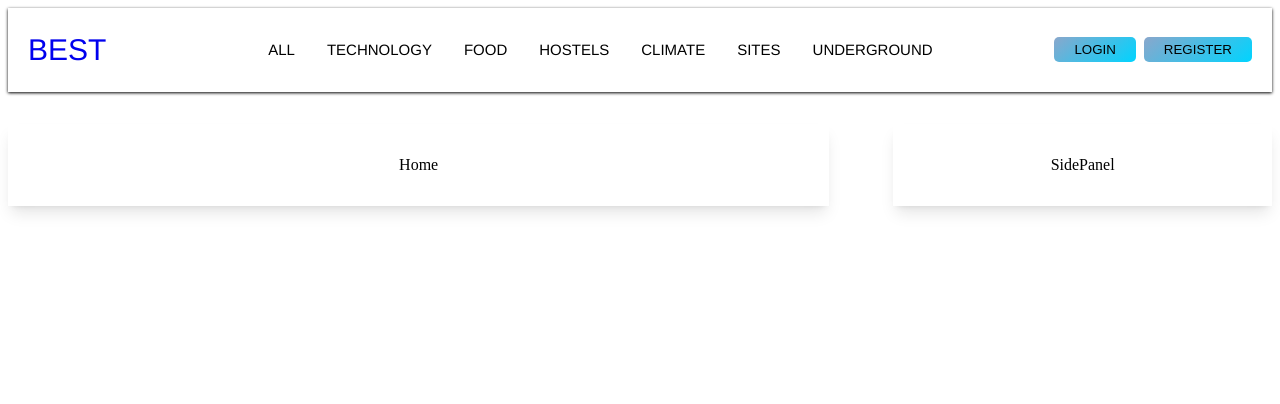
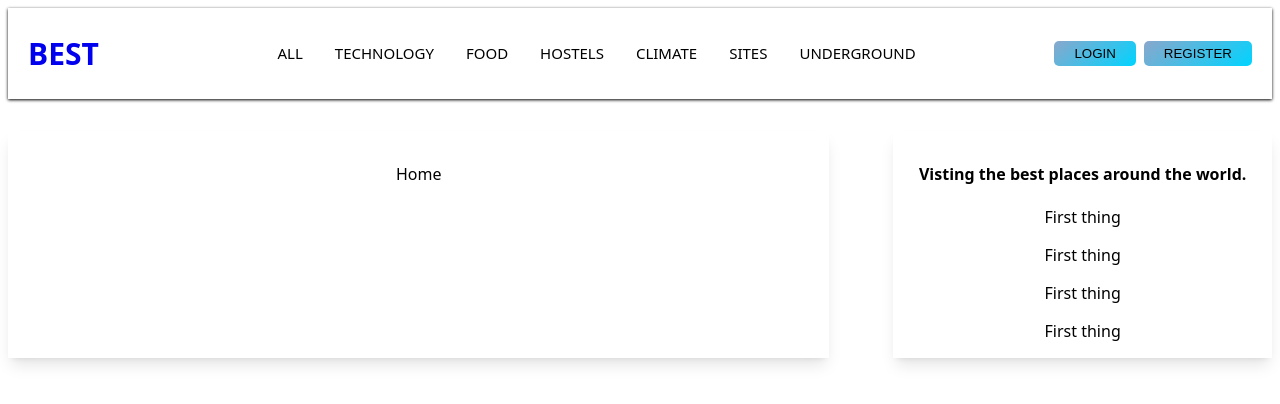
Before and after one commit to liamasis/bestblog, a React (Vite) app in the folder frontend/: page / in a window 1280 px wide. Shown: the top 404 px of the page. Built offline with nearby package versions, Linux system fonts and the light colour scheme.

Commit message:
adding material ui and building some lorem content

```diff
--- a/frontend/package.json
+++ b/frontend/package.json
@@ -10,6 +10,11 @@
     "preview": "vite preview"
   },
   "dependencies": {
+    "@emotion/react": "^11.11.1",
+    "@emotion/styled": "^11.11.0",
+    "@fontsource/roboto": "^5.0.8",
+    "@mui/icons-material": "^5.14.19",
+    "@mui/material": "^5.14.19",
     "@reduxjs/toolkit": "^1.9.7",
     "react": "^18.2.0",
     "react-dom": "^18.2.0",
--- a/frontend/src/App.jsx
+++ b/frontend/src/App.jsx
@@ -3,6 +3,12 @@ import { NavBar } from './components/NavBar/NavBar'
 import Login from './components/Login/Login'
 import Register from './components/Register/Register'
 import Home from './components/Home/Home'
+import '@fontsource/roboto/300.css';
+import '@fontsource/roboto/400.css';
+import '@fontsource/roboto/500.css';
+import '@fontsource/roboto/700.css';
+import './App.scss';
+
 import {
   BrowserRouter as Router,
   Routes,
--- /dev/null
+++ b/frontend/src/App.scss
@@ -0,0 +1,3 @@
+body {
+    font-family: system-ui, -apple-system, BlinkMacSystemFont, 'Segoe UI', Roboto, Oxygen, Ubuntu, Cantarell, 'Open Sans', 'Helvetica Neue', sans-serif;
+}
--- a/frontend/src/components/NavBar/NavBar.scss
+++ b/frontend/src/components/NavBar/NavBar.scss
@@ -14,8 +14,8 @@
 
 .logo {
     font-size: 30px;
-    font-weight: 400;
-    font-family: Helvetica, sans-serif;
+    font-weight: 700;
+    font-family: system-ui, -apple-system, BlinkMacSystemFont, 'Segoe UI', Roboto, Oxygen, Ubuntu, Cantarell, 'Open Sans', 'Helvetica Neue', sans-serif;
     text-decoration: none;
     text-decoration-color: black;
 }
@@ -31,7 +31,7 @@ ul {
 
 .nav_link {
     text-transform: uppercase;
-    font-family: Helvetica, sans-serif;
+    font-family: system-ui, -apple-system, BlinkMacSystemFont, 'Segoe UI', Roboto, Oxygen, Ubuntu, Cantarell, 'Open Sans', 'Helvetica Neue', sans-serif;
     font-size: 15px;
     cursor: pointer;
 }
--- a/frontend/src/components/SidePanel/SidePanel.jsx
+++ b/frontend/src/components/SidePanel/SidePanel.jsx
@@ -2,6 +2,40 @@ import React from 'react'
 
 export const SidePanel = () => {
   return (
-    <div className='container'>SidePanel</div>
+    <div className='container'>
+      <div className="">
+        <h4>
+          Visting the best places around the world.
+        </h4>
+        <div className="">
+          <div className="">
+            <p>
+              First thing
+            </p>
+          </div>
+        </div>
+        <div className="">
+          <div className="">
+            <p>
+              First thing
+            </p>
+          </div>
+        </div>
+        <div className="">
+          <div className="">
+            <p>
+              First thing
+            </p>
+          </div>
+        </div>
+        <div className="">
+          <div className="">
+            <p>
+              First thing
+            </p>
+          </div>
+        </div>
+      </div>
+    </div>
   )
 }
```
Also changed, not shown: 1 other file (tests, documents, lock files or other folders).
